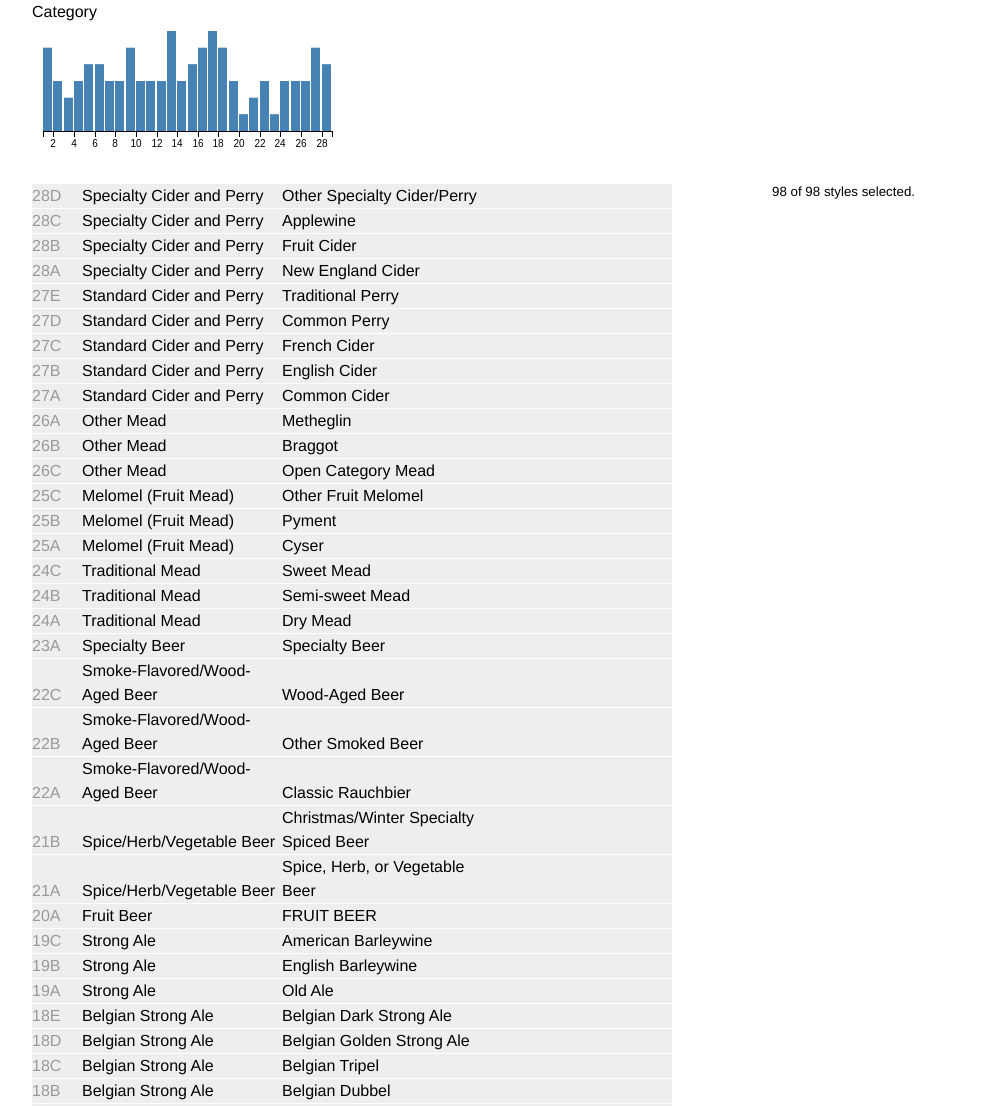
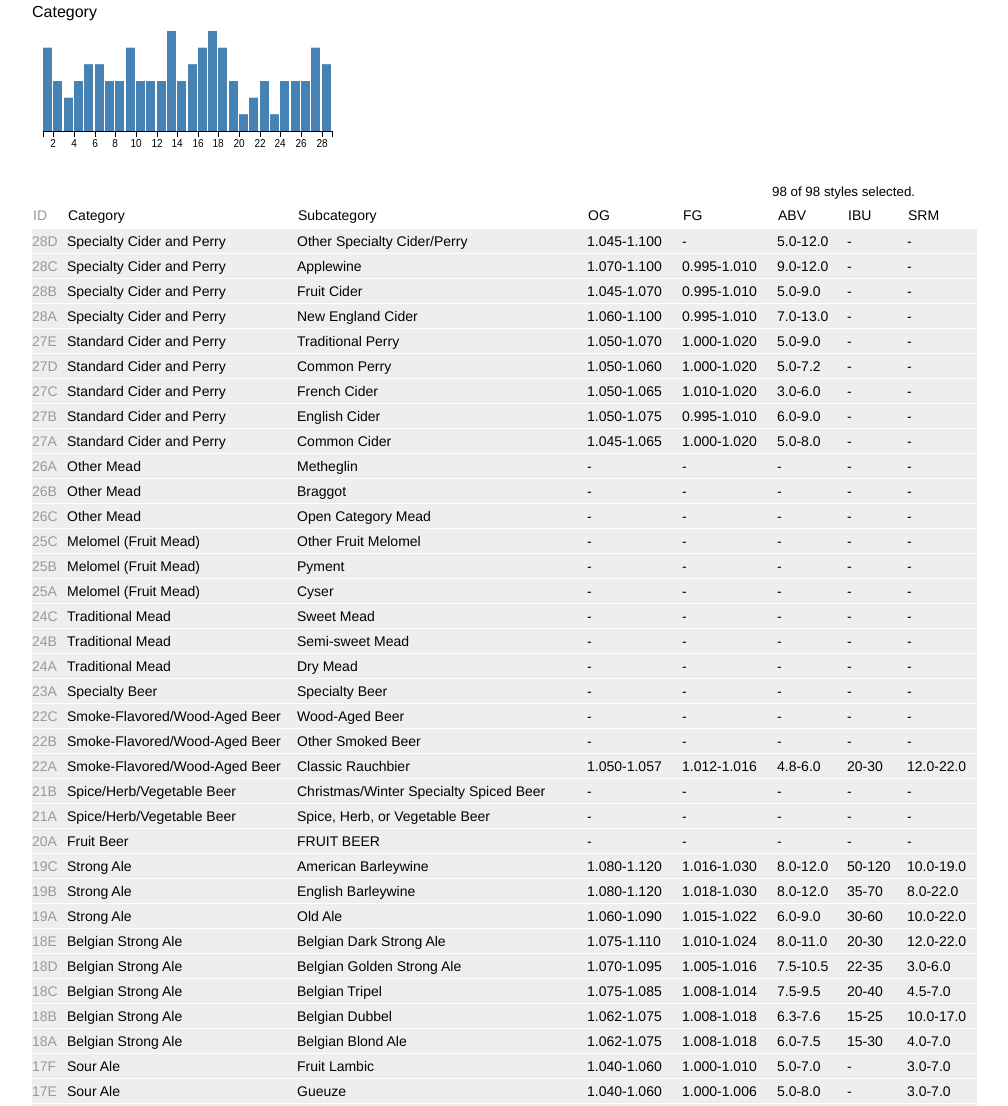
Before and after one commit to mjaskula/beercrossfilter, a plain HTML site: page index.html in a window 1280 px wide. Shown: the part 1049-2155 px from the top of the page, without its empty margins (128-1136 px from the left). Drawn offline with Linux system fonts and the light colour scheme.

Commit message:
styled the table and added all the numerical data

```diff
--- a/index.html
+++ b/index.html
@@ -38,12 +38,6 @@ h2 {
 
 h1, h2 {
   font-family: "Yanone Kaffeesatz";
-  text-rendering: optimizeLegibility;
-}
-
-#body > p {
-  line-height: 1.5em;
-  width: 640px;
   text-rendering: optimizeLegibility;
 }
 
@@ -119,32 +113,54 @@ h1, h2 {
 #style-list .style {
   line-height: 1.5em;
   background: #eee;
-  width: 640px;
+  width: 945px;
   margin-bottom: 1px;
+}
+
+#style-list .style-header {
+  line-height: 1.5em;
+  width: 945px;
+  margin-bottom: 1px;
+  padding: 1px 1px 1px 1px;
 }
 
 #style-list .cat-number {
   color: #999;
-  width: 50px;
+  width: 35px;
 }
 
 #style-list .cat-name {
-  width: 200px;
+  width: 230px;
 }
 
 #style-list .subcat-name {
-  width: 200px;
+  width: 290px;
 }
 
-#style-list .style div {
-  display: inline-block;
+#style-list .og {
+  width: 95px;
 }
 
-#style-list div.distance,
-#style-list div.delay {
-  width: 160px;
-  padding-right: 10px;
-  text-align: right;
+#style-list .fg {
+  width: 95px;
+}
+
+#style-list .abv {
+  width: 70px;
+}
+
+#style-list .ibu {
+  width: 60px;
+}
+
+#style-list .srm {
+  width: 70px;
+}
+
+#style-list .style div,
+#style-list .style-header div {
+  display: inline-block;
+  font-size: 14px;
 }
 
 #style-list .early {
@@ -189,9 +205,8 @@ aside {
 
 <aside id="totals"><span id="active">-</span> of <span id="total">-</span> styles selected.</aside>
 
-<div id="lists">
-  <div id="style-list" class="list"></div>
-</div>
+<br/>
+<div id="lists"><div id="style-list" class="list"><div class="style-header"><div class="cat-number">ID</div><div class="cat-name">Category</div><div class="subcat-name">Subcategory</div><div class="og">OG</div><div class="fg">FG</div><div class="abv">ABV</div><div class="ibu">IBU</div><div class="srm">SRM</div></div></div></div>
 
 <footer>
   <span style="float:right;">
@@ -359,6 +374,26 @@ d3.json("bjcp.json", function(categoryHolder) {
       styleEnter.append("div")
           .attr("class", "subcat-name")
           .text(function(d) { return d.values[0].name; });
+
+      styleEnter.append("div")
+          .attr("class", "og")
+          .text(function(d) { return d.values[0].og_low + "-" + d.values[0].og_high; });
+
+      styleEnter.append("div")
+          .attr("class", "fg")
+          .text(function(d) { return d.values[0].fg_low + "-" + d.values[0].fg_high; });
+
+      styleEnter.append("div")
+          .attr("class", "abv")
+          .text(function(d) { return d.values[0].abv_low + "-" + d.values[0].abv_high; });
+
+      styleEnter.append("div")
+          .attr("class", "ibu")
+          .text(function(d) { return d.values[0].ibu_low + "-" + d.values[0].ibu_high; });
+
+      styleEnter.append("div")
+          .attr("class", "srm")
+          .text(function(d) { return d.values[0].srm_low + "-" + d.values[0].srm_high; });
 
       style.exit().remove();
 
```
